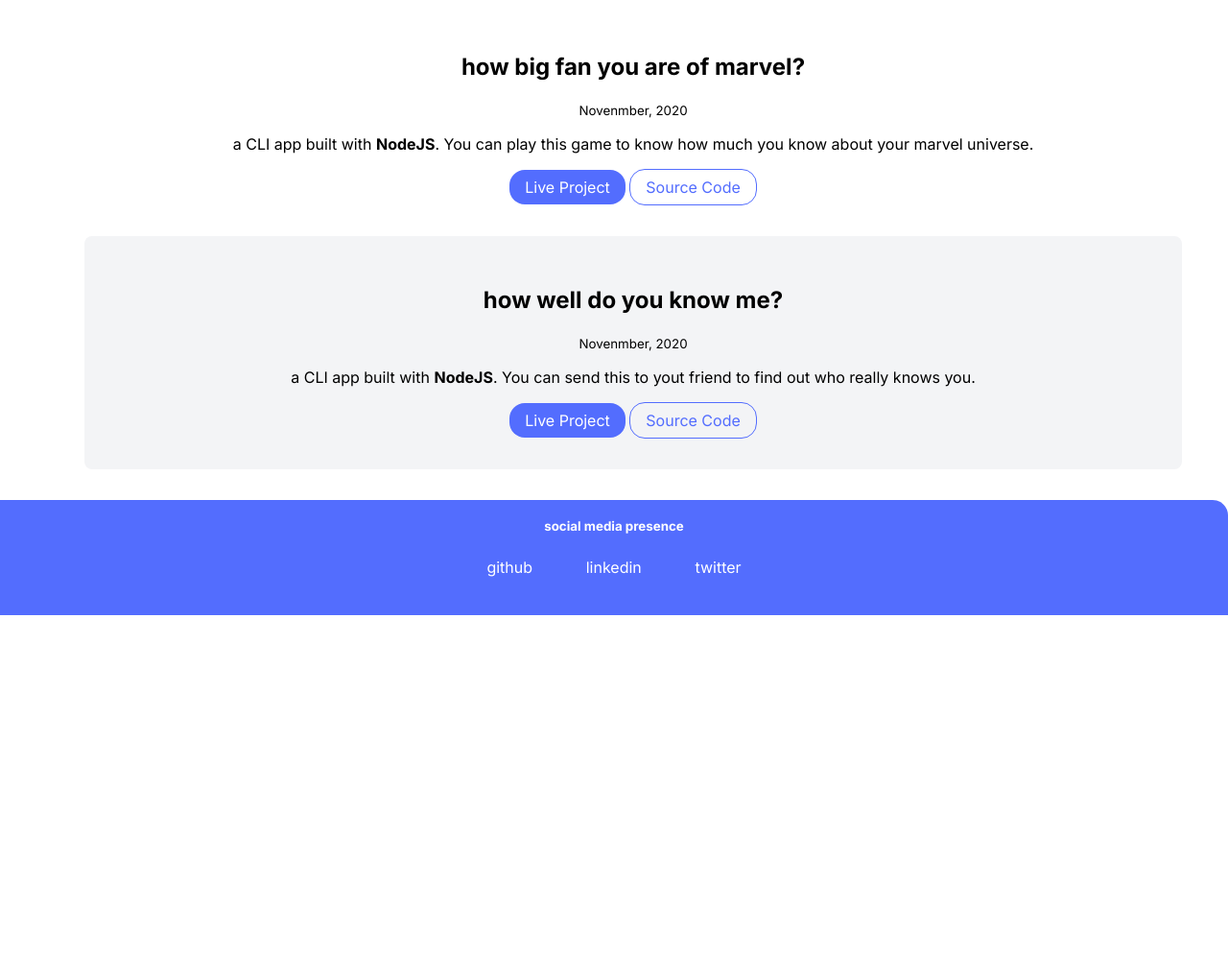
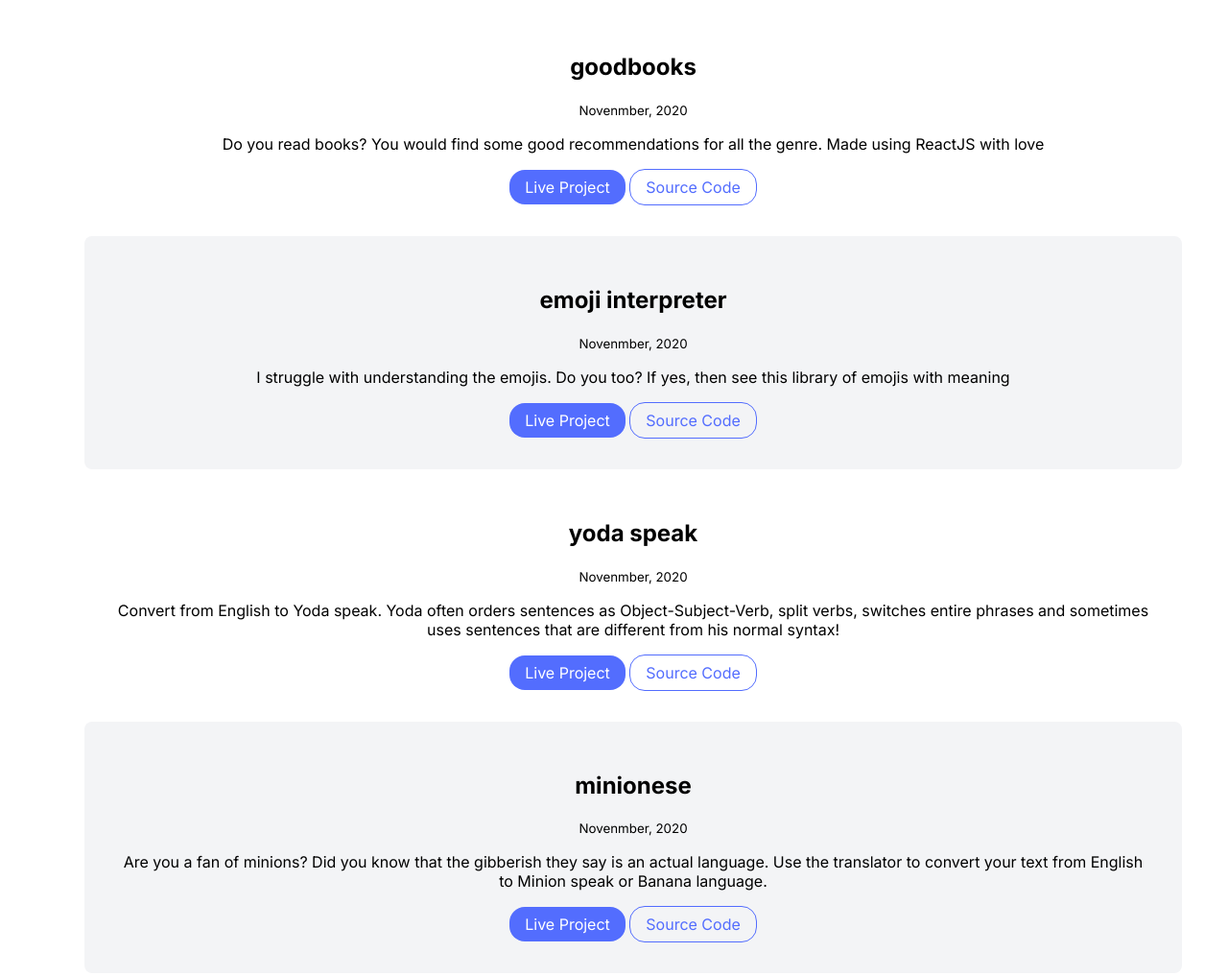
Before and after one commit to animsh/neog-markfour-markfive, a plain HTML site: page projects.html in a window 1280 px wide. Shown: the part 266-1283 px from the top of the page at 96% size. Before the commit the page ends 907 px from the top, so only its background shows below. Drawn offline with Linux system fonts and the light colour scheme.

Commit message:
feat: add projects

```diff
--- a/projects.html
+++ b/projects.html
@@ -30,6 +30,100 @@
     </header>
 
     <ul class="list-non-bullet">
+      <li>
+        <section class="container container-center section">
+          <h1>goodbooks</h1>
+          <small>Novenmber, 2020</small>
+          <p>
+            Do you read books? You would find some good recommendations for all
+            the genre. Made using ReactJS with love
+          </p>
+          <a
+            class="link link-primary"
+            href="https://goodbooksapp.netlify.app/"
+            target="_blank"
+            >Live Project</a
+          >
+          <a
+            class="link link-secondary"
+            href="https://github.com/animsh/neog-marknine"
+            target="_blank"
+            >Source Code</a
+          >
+        </section>
+      </li>
+
+      <li>
+        <section class="container container-center section ow">
+          <h1>emoji interpreter</h1>
+          <small>Novenmber, 2020</small>
+          <p>
+            I struggle with understanding the emojis. Do you too? If yes, then
+            see this library of emojis with meaning
+          </p>
+          <a
+            class="link link-primary"
+            href="https://travelplaces-emojiinterpreter.netlify.app/"
+            target="_blank"
+            >Live Project</a
+          >
+          <a
+            class="link link-secondary"
+            href="https://github.com/animsh/neog-markeight"
+            target="_blank"
+            >Source Code</a
+          >
+        </section>
+      </li>
+
+      <li>
+        <section class="container container-center section">
+          <h1>yoda speak</h1>
+          <small>Novenmber, 2020</small>
+          <p>
+            Convert from English to Yoda speak. Yoda often orders sentences as
+            Object-Subject-Verb, split verbs, switches entire phrases and
+            sometimes uses sentences that are different from his normal syntax!
+          </p>
+          <a
+            class="link link-primary"
+            href="https://yodatalktranslation.netlify.app/"
+            target="_blank"
+            >Live Project</a
+          >
+          <a
+            class="link link-secondary"
+            href="https://github.com/animsh/neog-markseven"
+            target="_blank"
+            >Source Code</a
+          >
+        </section>
+      </li>
+
+      <li>
+        <section class="container container-center section ow">
+          <h1>minionese</h1>
+          <small>Novenmber, 2020</small>
+          <p>
+            Are you a fan of minions? Did you know that the gibberish they say
+            is an actual language. Use the translator to convert your text from
+            English to Minion speak or Banana language.
+          </p>
+          <a
+            class="link link-primary"
+            href="https://minionbananatalktranslation.netlify.app/"
+            target="_blank"
+            >Live Project</a
+          >
+          <a
+            class="link link-secondary"
+            href="https://github.com/animsh/neog-marksix"
+            target="_blank"
+            >Source Code</a
+          >
+        </section>
+      </li>
+
       <li>
         <section class="container container-center section">
           <h1>how big fan you are of marvel?</h1>
```
